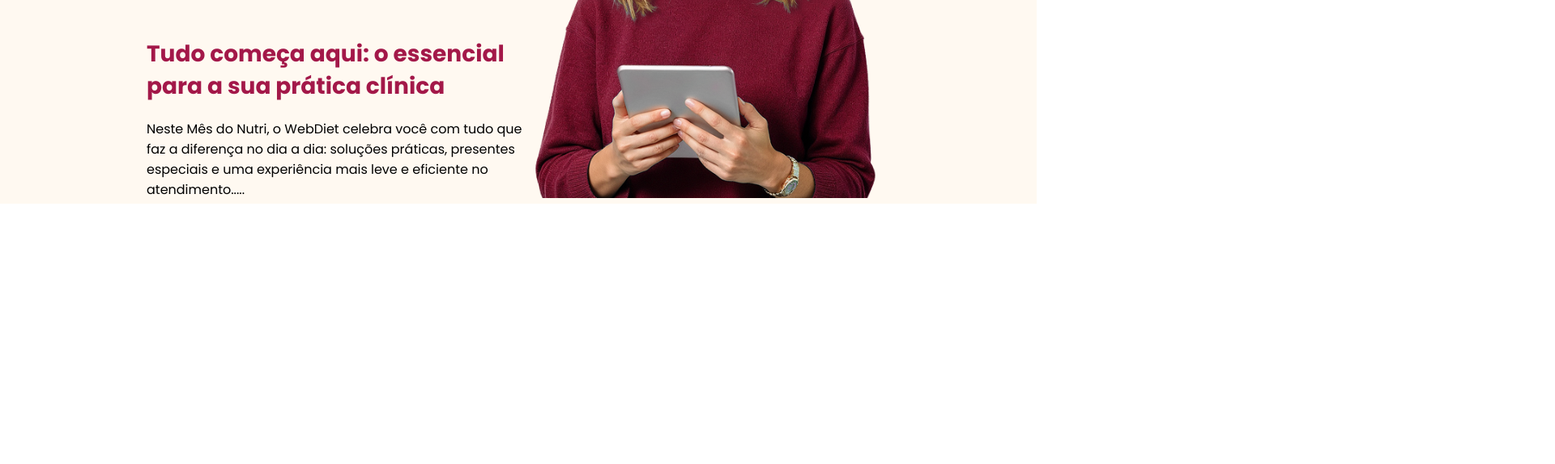
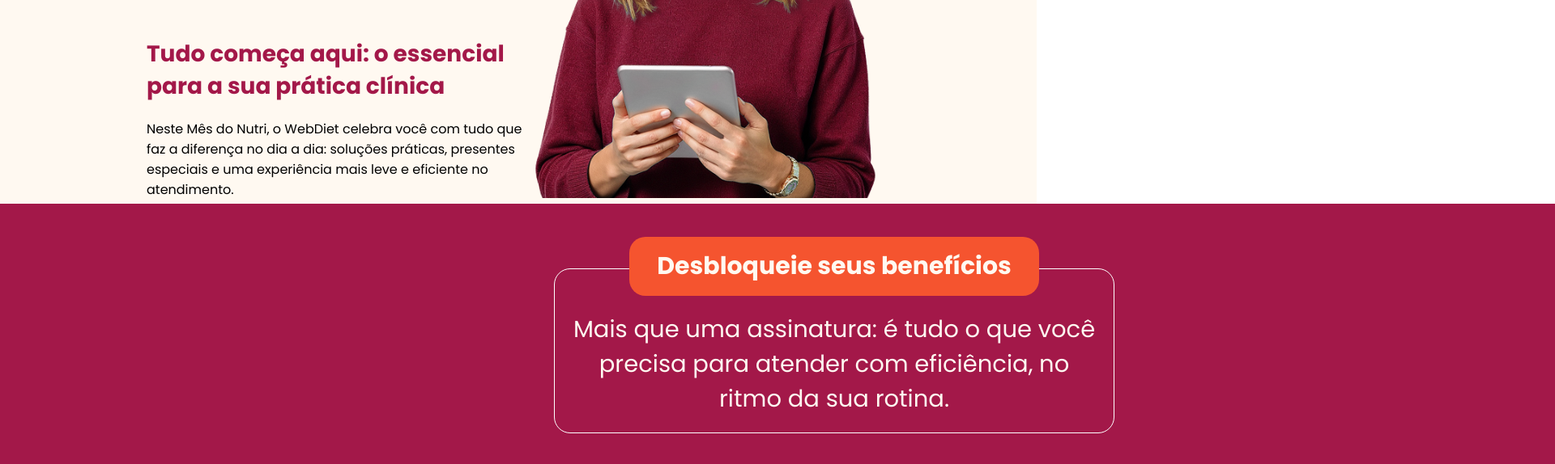
Before and after one commit to LSouzx/lpmesdonutri, a plain HTML site: page index.html in a window 1280 px wide. Shown: the part 308-882 px from the top of the page at 81% size, 1920 px wide, since content can reach past the window. Before the commit the page ends 800 px from the top, so only its background shows below. Drawn offline with Linux system fonts and the light colour scheme.

Commit message:
att trabalho

```diff
--- a/assets/css/style.css
+++ b/assets/css/style.css
@@ -45,3 +45,40 @@
 #img-model{
     width: 100%;
 }
+
+.faixa{
+    background-color: #a31849;
+    width: 1900px;
+    position: relative;
+    height: 300px;
+    padding: 80px;
+}
+
+.desbloqhead{
+    background-color: #f5542f;
+    color: #fff9f1;
+    padding: 14px 34px;
+    border-radius: 20px;
+    width: fit-content;
+    margin: auto;
+    font-size: 30px;
+    margin-top: -60px;
+}
+
+.faixacont{
+    margin: auto;
+    padding: 20px;
+    width: 650px;
+    border: 1px solid #FFF;
+    border-radius: 20px;
+    position: relative;
+}
+
+#desbloqtext{
+    display: flex;
+    color: #fff9f1;
+    justify-content: center;
+    margin-top: 20px;
+    font-size: 29px;
+    text-align: center;
+}
--- a/index.html
+++ b/index.html
@@ -1,33 +1,51 @@
 <!DOCTYPE html>
 <html lang="en">
   <head>
-    <meta charset="UTF-8">
-    <meta name="viewport" content="width=device-width, initial-scale=1.0">
+    <meta charset="UTF-8" />
+    <meta name="viewport" content="width=device-width, initial-scale=1.0" />
     <title>Document</title>
-    <link rel="stylesheet" href="assets/css/style.css">
-    <link rel="preconnect" href="https://fonts.googleapis.com">
-<link rel="preconnect" href="https://fonts.gstatic.com" crossorigin>
-<link href="https://fonts.googleapis.com/css2?family=Poppins:ital,wght@0,100;0,200;0,300;0,400;0,500;0,600;0,700;0,800;0,900;1,100;1,200;1,300;1,400;1,500;1,600;1,700;1,800;1,900&display=swap" rel="stylesheet">
+    <link rel="stylesheet" href="assets/css/style.css" />
+    <link rel="preconnect" href="https://fonts.googleapis.com" />
+    <link rel="preconnect" href="https://fonts.gstatic.com" crossorigin />
+    <link
+      href="https://fonts.googleapis.com/css2?family=Poppins:ital,wght@0,100;0,200;0,300;0,400;0,500;0,600;0,700;0,800;0,900;1,100;1,200;1,300;1,400;1,500;1,600;1,700;1,800;1,900&display=swap"
+      rel="stylesheet"
+    />
   </head>
   <body>
     <div class="div-header">
       <div class="header-text">
-            <img id ="img-logowd" src="assets/img/logo.wd.png" alt="logo.wd">
-            <img id ="img-mesdonutri" src="assets/img/logo mes do nutri.png" alt="logo.mes.nutri">
+        <img id="img-logowd" src="assets/img/logo.wd.png" alt="logo.wd" />
+        <img
+          id="img-mesdonutri"
+          src="assets/img/logo mes do nutri.png"
+          alt="logo.mes.nutri"
+        />
         <section>
           <p class="p-red">
             Tudo começa aqui: o essencial para a sua prática clínica
           </p>
           <p class="p2-black">
-                    Neste Mês do Nutri, o WebDiet celebra você com tudo que faz a diferença no dia a dia: soluções práticas,
-                    presentes especiais e uma experiência mais leve e eficiente no atendimento.....
+            Neste Mês do Nutri, o WebDiet celebra você com tudo que faz a
+            diferença no dia a dia: soluções práticas, presentes especiais e uma
+            experiência mais leve e eficiente no atendimento.
           </p>
         </section>
       </div>
       <div class="header-img">
-            <img id="img-model" src="assets/img/modelo 1.png" alt="modelo1">
+        <img id="img-model" src="assets/img/modelo 1.png" alt="modelo1" />
       </div>
     </div>
-
+    <div class="faixa">
+      <div class="faixacont">
+            <h1 class="desbloqhead">
+                Desbloqueie seus benefícios
+            </h1>
+            <div id="desbloqtext">
+                Mais que uma assinatura: é tudo o que você precisa para atender com
+                eficiência, no ritmo da sua rotina.
+            </div>
+      </div>
+    </div>
   </body>
 </html>
```
Lines whose indentation alone changed are shown as unchanged.
